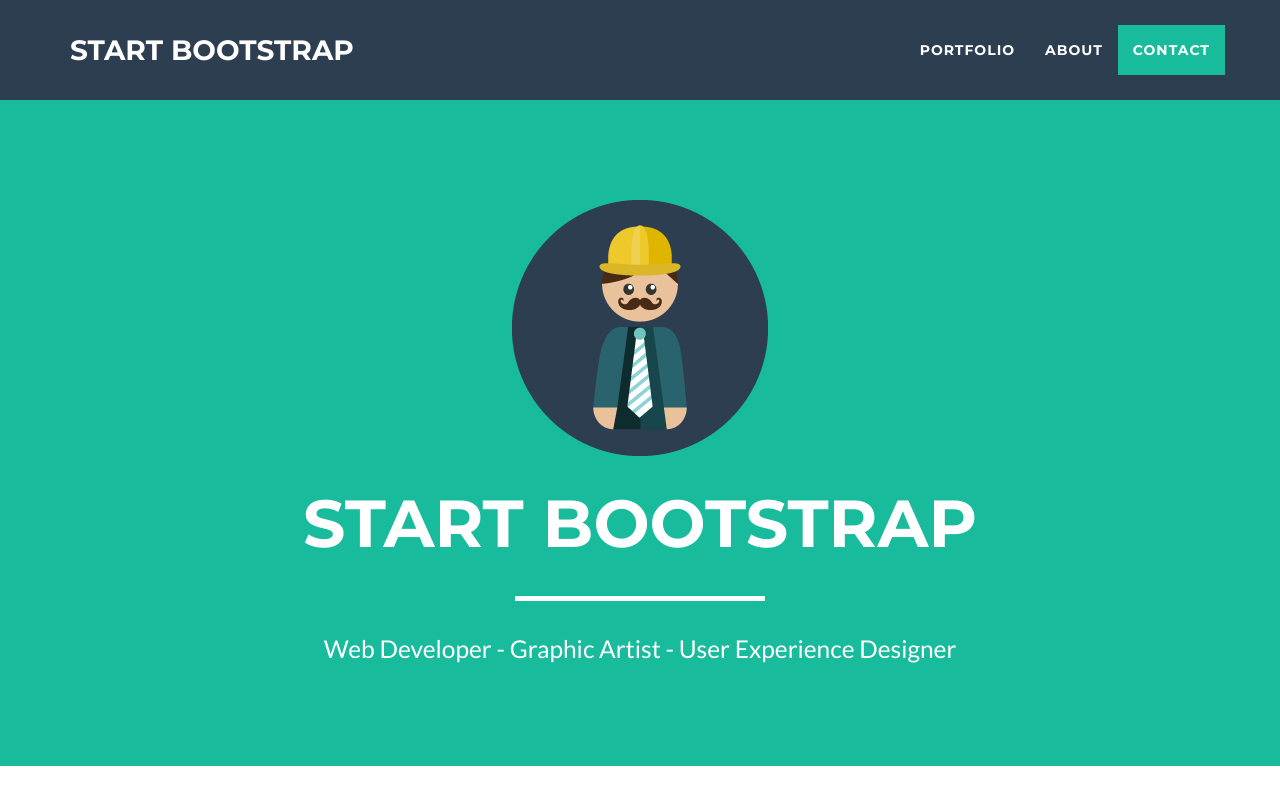
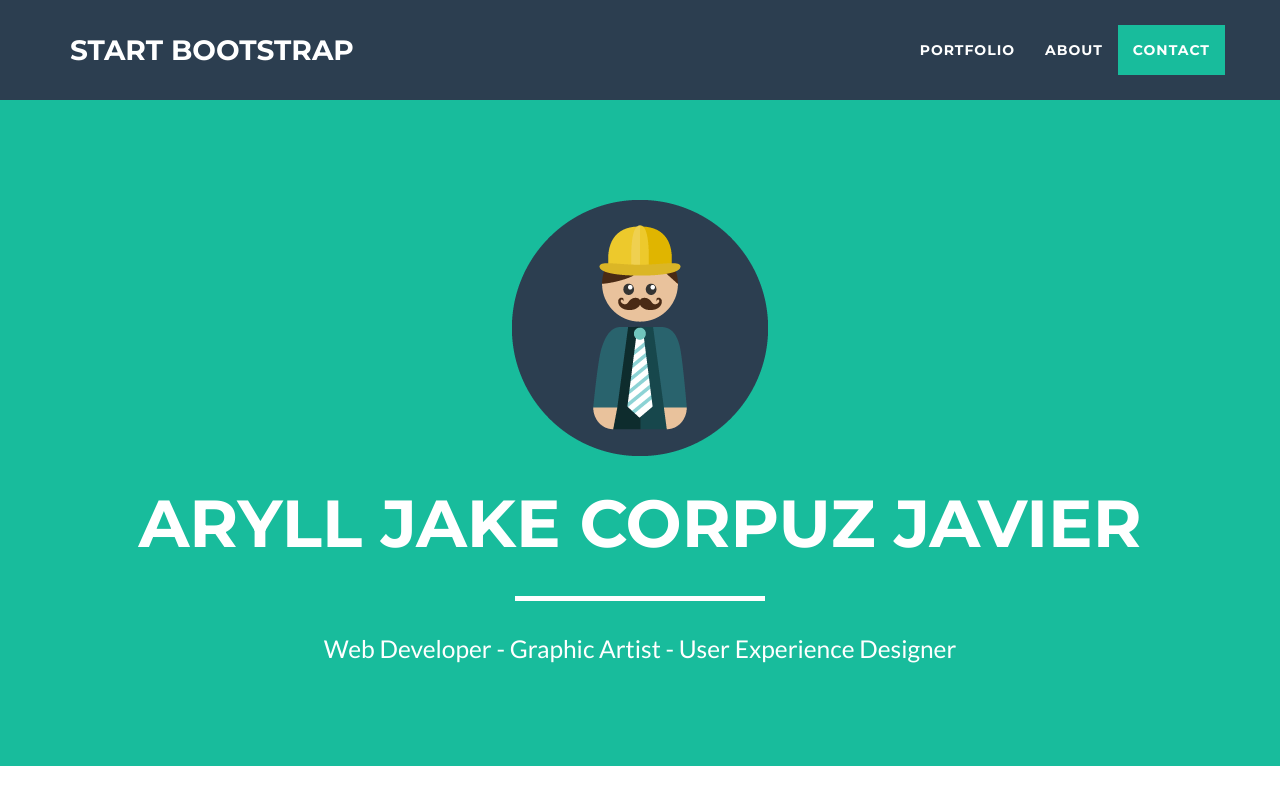
Before and after one commit to jakez122/JJ.github.io, a website: page index.html in a window 1280 px wide. Shown: the top 800 px of the page. Drawn offline with nearby package versions, Linux system fonts and the light colour scheme.

Commit message:
Update index.html

```diff
--- a/index.html
+++ b/index.html
@@ -73,7 +73,7 @@
                 <div class="col-lg-12">
                     <img class="img-responsive" src="img/profile.png" alt="">
                     <div class="intro-text">
-                        <span class="name">Start Bootstrap</span>
+                        <span class="name">Aryll Jake Corpuz Javier</span>
                         <hr class="star-light">
                         <span class="skills">Web Developer - Graphic Artist - User Experience Designer</span>
                     </div>
```
